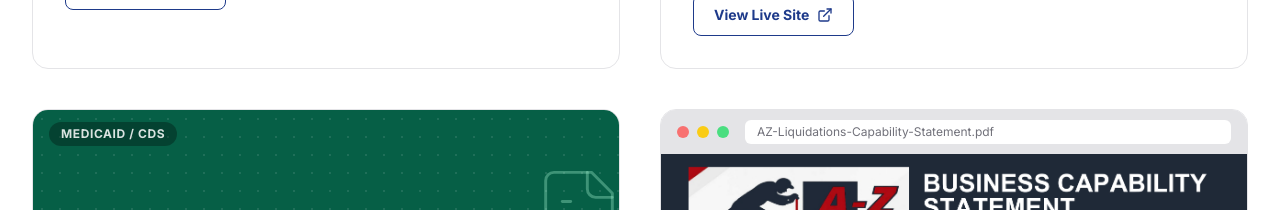
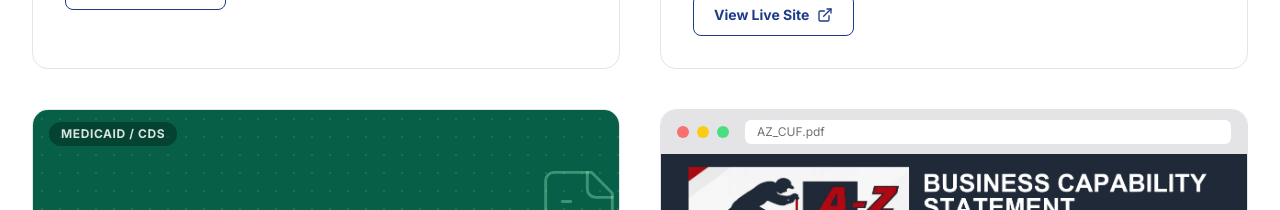
Before and after one commit to E7104z/the-real-help, a React (Vite) app: page /work in a window 1280 px wide. Shown: the part 1000-1210 px from the top of the page. Built offline with nearby package versions, Linux system fonts and the light colour scheme; no server answers.

Commit message:
Add AZ capability statement PDF

```diff
--- a/src/pages/WorkPage.tsx
+++ b/src/pages/WorkPage.tsx
@@ -55,7 +55,7 @@ const CASE_STUDIES = [
     tags: ['MBE', 'Capability Statement', 'Government Contracting', 'St. Louis'],
     screenshot: '/images/work/AZ.png',
     liveUrl: null,
-    pdfUrl: '/docs/AZ-Liquidations-Capability-Statement.pdf',
+    pdfUrl: '/docs/AZ_CUF.pdf',
   },
   {
     title: 'Provider Automation System',
```
Also changed, not shown: 1 other file (tests, documents, lock files or other folders).
